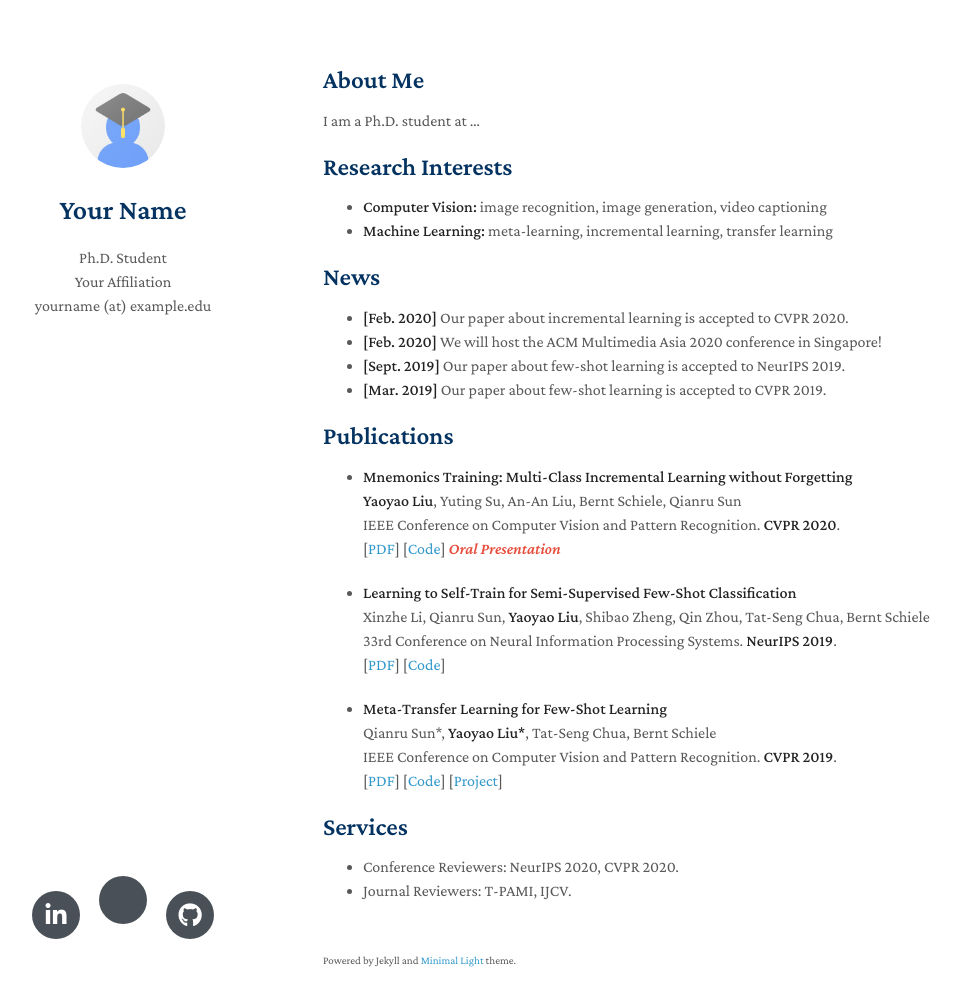
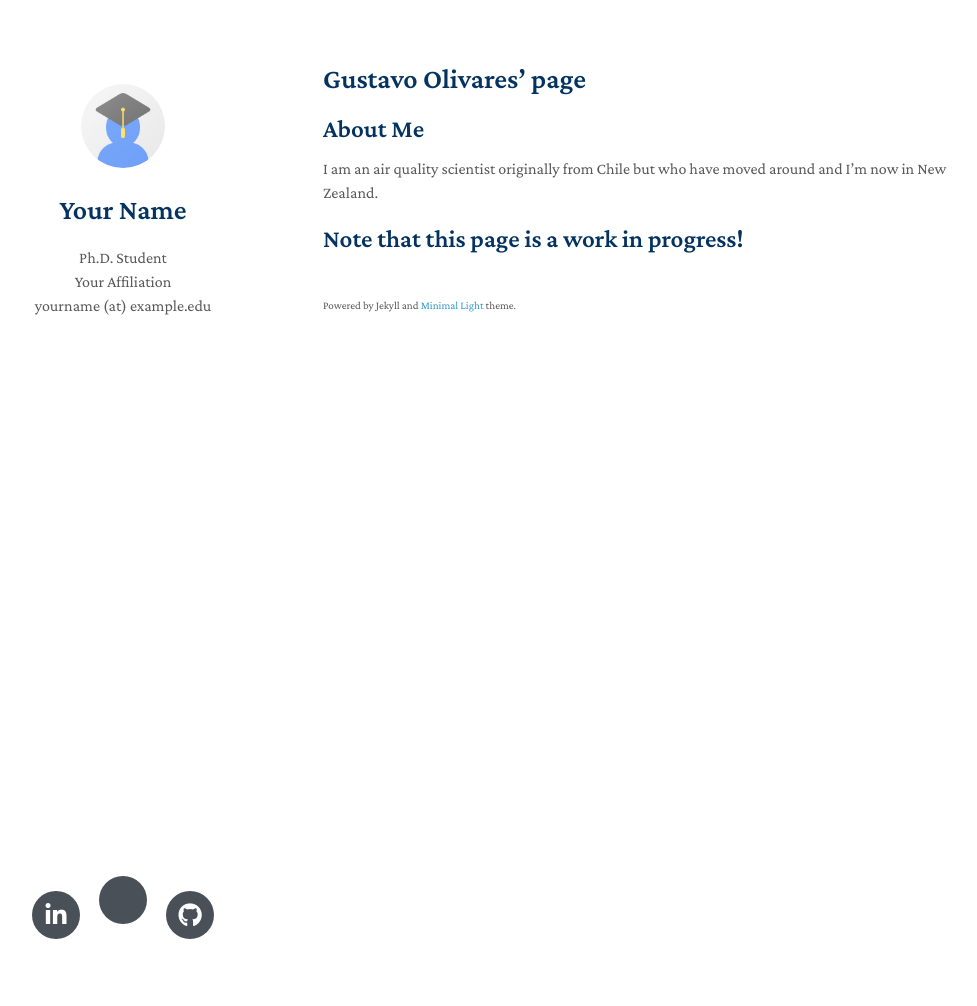
Before and after one commit to guolivar/guolivar.github.io, a Jekyll site: the page built from index.md, in a window 1280 px wide and 1041 px high. Shown: the top 1006 px of the window, without its empty margins (147-1124 px from the left). Built offline with Jekyll 4.4.1, drawn with Linux system fonts in a browser that asks for light colours; nearby versions of some CDN libraries; a style sheet for code colours, icons or effects is not loaded; our own code applies the rules of GitHub Pages for plain Markdown files.

Commit message:
Deviating from the template

```diff
--- a/index.md
+++ b/index.md
@@ -2,49 +2,10 @@
 layout: homepage
 ---
 
+# Gustavo Olivares' page
+
 ## About Me
 
-I am a Ph.D. student at ...
+I am an air quality scientist originally from Chile but who have moved around and I'm now in New Zealand.
 
-## Research Interests
-
-- **Computer Vision:** image recognition, image generation, video captioning
-- **Machine Learning:** meta-learning, incremental learning, transfer learning
-
-## News
-
-- **[Feb. 2020]** Our paper about incremental learning is accepted to CVPR 2020.
-- **[Feb. 2020]** We will host the ACM Multimedia Asia 2020 conference in Singapore!
-- **[Sept. 2019]** Our paper about few-shot learning is accepted to NeurIPS 2019.
-- **[Mar. 2019]** Our paper about few-shot learning is accepted to CVPR 2019.
-
-## Publications
-
-- **Mnemonics Training: Multi-Class Incremental Learning without Forgetting**
-  <br>
-  **Yaoyao Liu**, Yuting Su, An-An Liu, Bernt Schiele, Qianru Sun
-  <br>
-  IEEE Conference on Computer Vision and Pattern Recognition. **CVPR 2020**.
-  <br>
-  [[PDF](https://arxiv.org/pdf/2002.10211.pdf)] [[Code](https://github.com/yaoyao-liu/mnemonics)] <strong><i style="color:#e74d3c">Oral Presentation</i></strong>
-
-- **Learning to Self-Train for Semi-Supervised Few-Shot Classification**
-  <br>
-  Xinzhe Li, Qianru Sun, **Yaoyao Liu**, Shibao Zheng, Qin Zhou, Tat-Seng Chua, Bernt Schiele
-  <br>
-  33rd Conference on Neural Information Processing Systems. **NeurIPS 2019**.
-  <br>
-  [[PDF](http://papers.nips.cc/paper/9216-learning-to-self-train-for-semi-supervised-few-shot-classification.pdf)] [[Code](https://github.com/xinzheli1217/learning-to-self-train)]
-
-- **Meta-Transfer Learning for Few-Shot Learning**
-  <br>
-  Qianru Sun\*, **Yaoyao Liu\***, Tat-Seng Chua, Bernt Schiele
-  <br>
-  IEEE Conference on Computer Vision and Pattern Recognition. **CVPR 2019**.
-  <br>
-  [[PDF](http://openaccess.thecvf.com/content_CVPR_2019/papers/Sun_Meta-Transfer_Learning_for_Few-Shot_Learning_CVPR_2019_paper.pdf)] [[Code](https://github.com/yaoyao-liu/meta-transfer-learning)] [[Project](https://mtl.yyliu.net/)]
-
-## Services
-
-- Conference Reviewers: NeurIPS 2020, CVPR 2020.
-- Journal Reviewers: T-PAMI, IJCV.
+## Note that this page is a work in progress!
```
